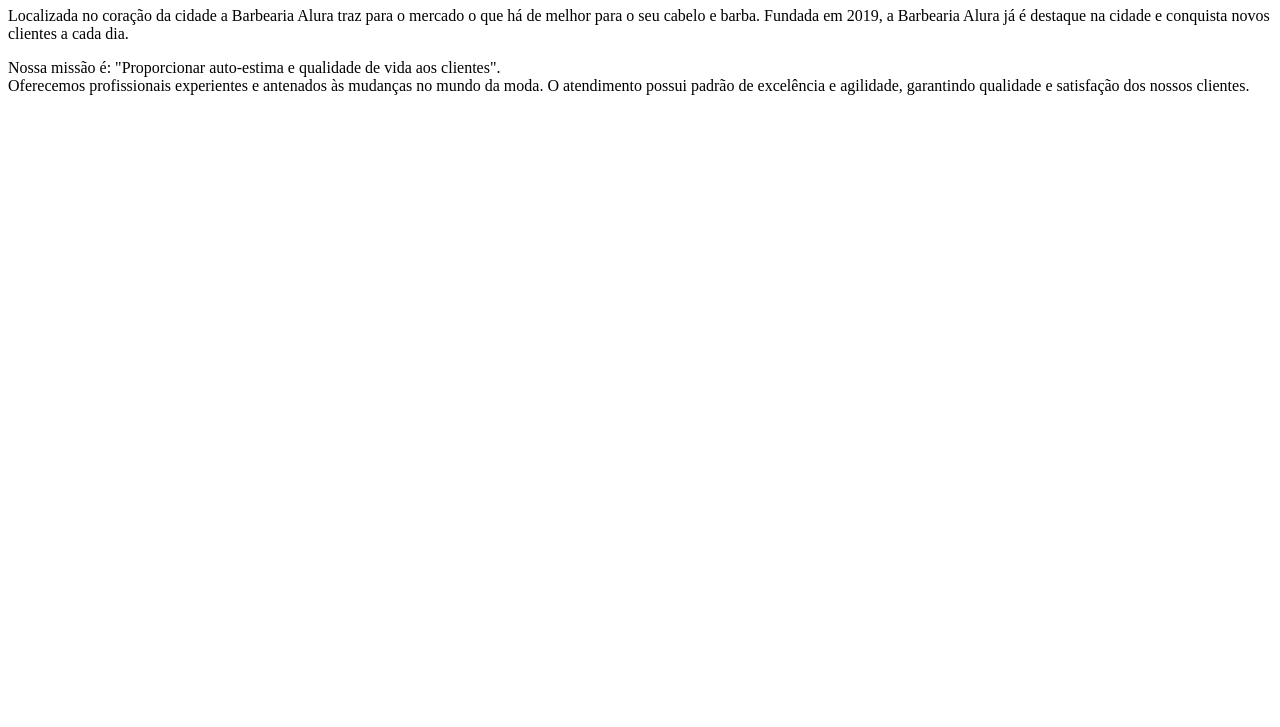
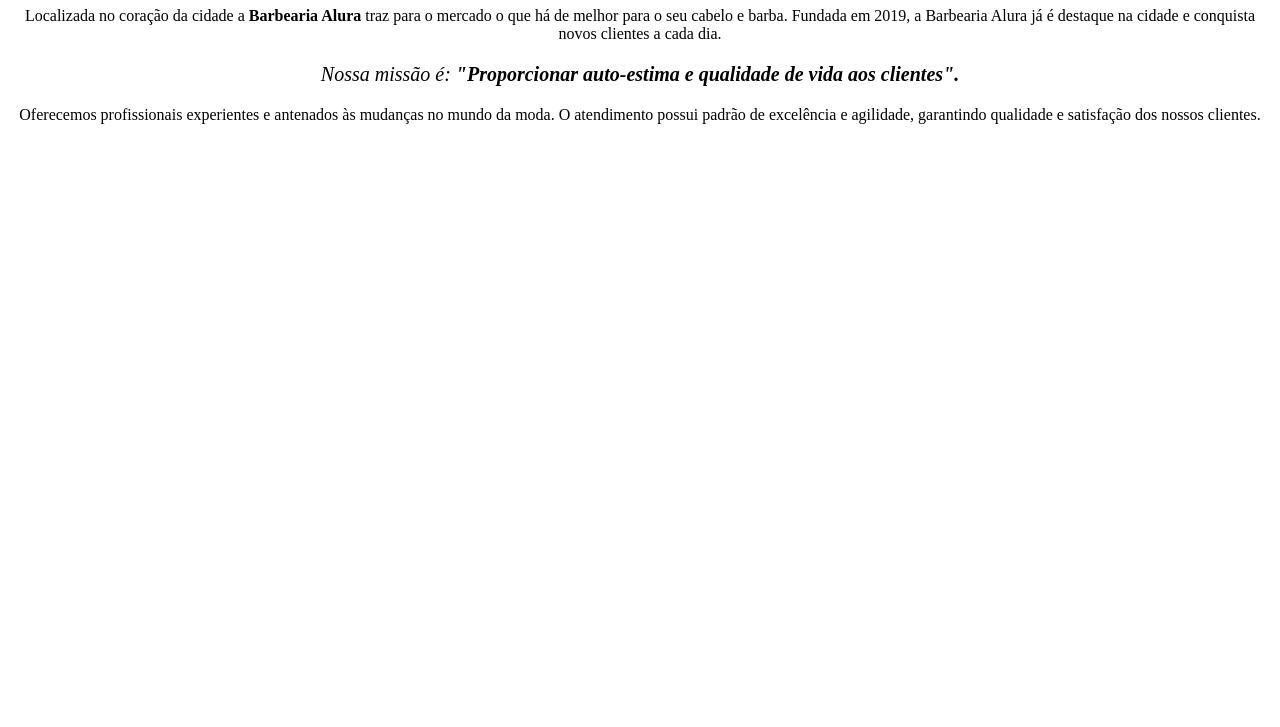
Before and after one commit to Klaus7067/barbearia-da-alura, a plain HTML site: page index.html in a window 1280 px wide. Shown: the part 73-800 px from the top of the page. Drawn offline with Linux system fonts and the light colour scheme.

Commit message:
produzindo

```diff
--- a/index.html
+++ b/index.html
@@ -6,17 +6,18 @@
     <meta http-equiv="X-UA-Compatible" content="IE=edge">
     <meta name="viewport" content="width=device-width, initial-scale=1.0">
     <title>Barbearia da Alura</title>
+    <link rel="stylesheet" href="style.css">
 </head>
 
 <body>
     <h1>Sobre a Barbearia Alura</h1>
 
-    <p>Localizada no coração da cidade a Barbearia Alura traz para o mercado o que há de melhor para o seu cabelo e
+    <p>Localizada no coração da cidade a <strong>Barbearia Alura</strong> traz para o mercado o que há de melhor para o seu cabelo e
         barba. Fundada em 2019, a Barbearia Alura já é destaque na cidade e conquista novos clientes a cada dia.</p>
 
-    <p>Nossa missão é: "Proporcionar auto-estima e qualidade de vida aos clientes".
-        <br>
-        Oferecemos profissionais experientes e antenados às mudanças no mundo da moda. O atendimento possui padrão de
+    <p class="missao"> <em>Nossa missão é: <strong>"Proporcionar auto-estima e qualidade de vida aos clientes".</strong></em></p>
+
+    <p> Oferecemos profissionais experientes e antenados às mudanças no mundo da moda. O atendimento possui padrão de
         excelência e agilidade, garantindo qualidade e satisfação dos nossos clientes.
     </p>
 
--- a/style.css
+++ b/style.css
@@ -0,0 +1,8 @@
+h1, p {
+    text-align: center;
+}
+
+
+.missao{
+    font-size: 20px;
+}
```
